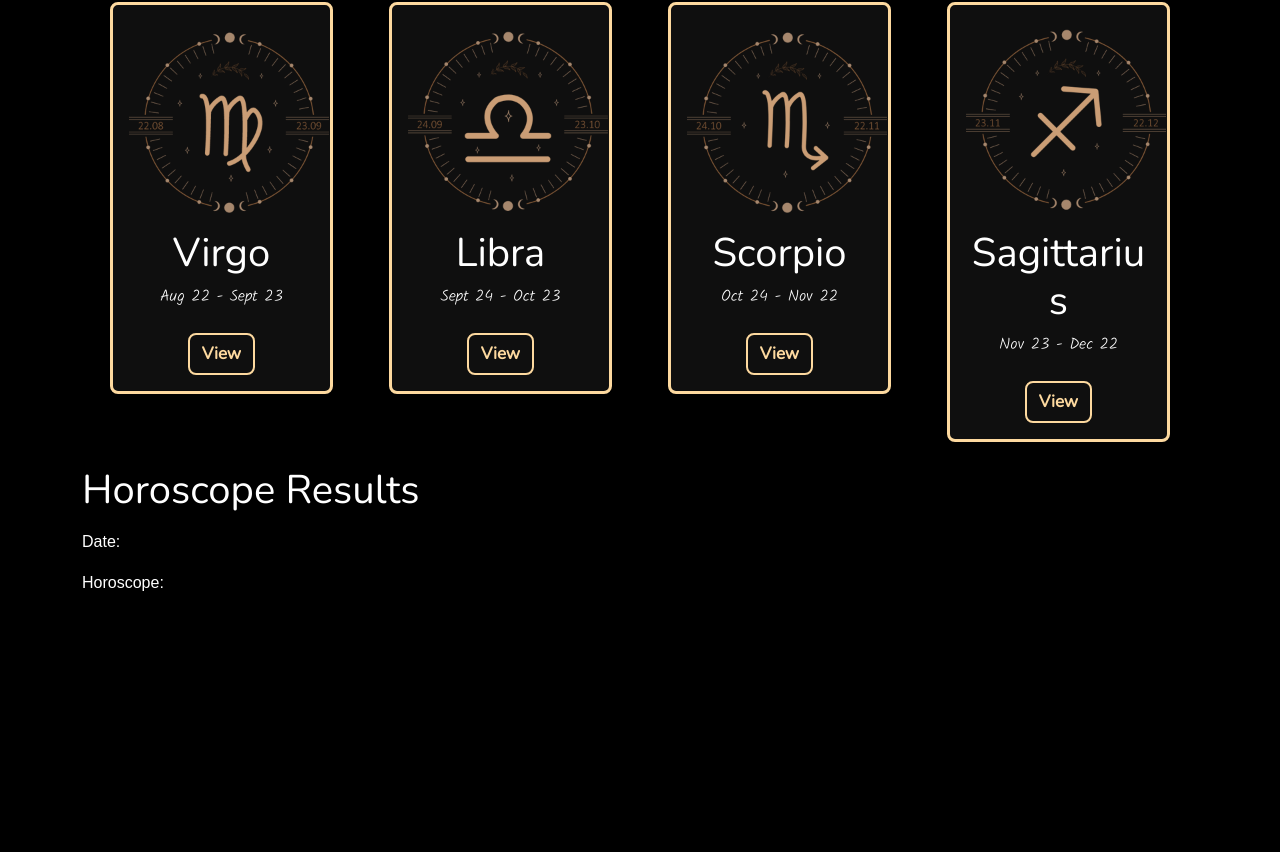
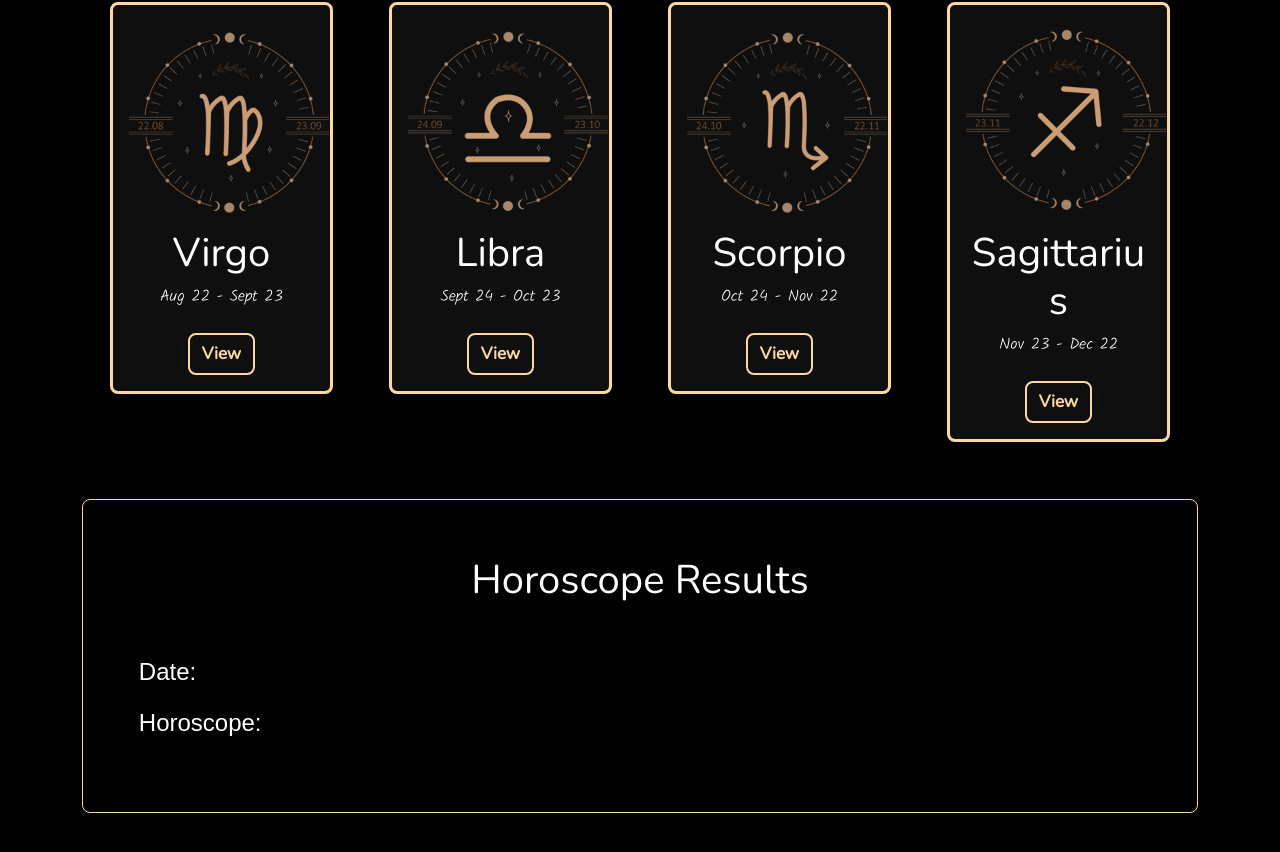
Before and after one commit to 14chenj92/Stargazers, a React (Create React App) app in the folder client/: page /horoscopes in a window 1280 px wide. Shown: the part 1080-1932 px from the top of the page. Before the commit the page ends 1723 px from the top, so only its background shows below. Built offline with nearby package versions, Linux system fonts and the light colour scheme; no server answers.

Commit message:
New Horoscope + StarsBackground update

```diff
--- a/client/src/components/StarsBackground.js
+++ b/client/src/components/StarsBackground.js
@@ -10,8 +10,8 @@ const StarsBackground = () => {
       const star = document.createElement('img');
       star.src = starIcon;
       star.className = 'star';
-      star.style.left = `${Math.random() * 65}vw`;
-      star.style.animationDuration = `${4}s`;
+      star.style.left = `${Math.random() * 80}vw`;
+      star.style.animationDuration = `${3}s`;
 
       starsContainer.appendChild(star);
 
--- a/client/src/pages/Homepage.js
+++ b/client/src/pages/Homepage.js
@@ -16,9 +16,10 @@ const Homepage = () => {
         <h3> Explore with Us! </h3>
         <div className="homebox">
         <div className="hometext">
-        <p>Discuss your favorite stars with us...</p>
-        <p>Try out our moonphases API...</p>
-        <p>Try out our starcharts API...</p>
+        <p> - Discuss your favorite stars with us - </p>
+        <p> - View your daily horoscope - </p>
+        <p> - View moonphases by location - </p>
+        <p> - View starcharts by constellation - </p>
         </div>
         </div>
         </div>
--- a/client/src/pages/Horoscopes.js
+++ b/client/src/pages/Horoscopes.js
@@ -29,22 +29,30 @@ const Horoscopes = () => {
   }, [zodiacSign]);
 
 const getHoroscope = async () => {
-  const url = `https://horoscope-astrology.p.rapidapi.com/horoscope?day=month&sunsign=${zodiacSign}`;
+  const url = `https://horoscope19.p.rapidapi.com/get-horoscope/weekly?sign=${zodiacSign}`;
   const options = {
-	method: 'GET',
-	headers: {
-		'X-RapidAPI-Key': '396d65978cmsh536e29951248595p199c25jsn69e49935a220',
-		'X-RapidAPI-Host': 'horoscope-astrology.p.rapidapi.com'
-	}
-}
+    method: 'GET',
+    headers: {
+      'X-RapidAPI-Key': '396d65978cmsh536e29951248595p199c25jsn69e49935a220',
+      'X-RapidAPI-Host': 'horoscope19.p.rapidapi.com'
+    }
+  };
+//   const url = `https://horoscope-astrology.p.rapidapi.com/horoscope?day=month&sunsign=${zodiacSign}`;
+//   const options = {
+// 	method: 'GET',
+// 	headers: {
+// 		'X-RapidAPI-Key': '396d65978cmsh536e29951248595p199c25jsn69e49935a220',
+// 		'X-RapidAPI-Host': 'horoscope-astrology.p.rapidapi.com'
+// 	}
+// }
 
 
   try {
 	  const response = await fetch(url, options);
 	  const result = await response.json();
-	  console.log(result.horoscope);
-    setDateHoroscope(today.toLocaleDateString());
-    setDailyHoroscope(result.horoscope);
+	  console.log(result.data.horoscope_data);
+    setDateHoroscope(result.data.week); // today.toLocaleDateString()
+    setDailyHoroscope(result.data.horoscope_data);
     if (zodiacSign !== "") {
     resultsRef.current.scrollIntoView({ behavior: "smooth" });
     }
--- a/client/src/styles/Background.css
+++ b/client/src/styles/Background.css
@@ -13,11 +13,12 @@
   width: 60px;
   height: 60px;
   animation: starAnimation linear infinite;
+  animation-iteration-count: 1;
 }
 
 @keyframes starAnimation {
   0% {
-    transform: translateY(0) scale(1);
+    top: -20px;
     opacity: 1;
   }
   100% {
--- a/client/src/styles/Horoscopes.css
+++ b/client/src/styles/Horoscopes.css
@@ -25,13 +25,35 @@
   margin-left: 2.5%;
 }
 
+.zodiac-card:hover {
+  border-color: var(--border-color);
+}
+
 .zodiac-icon {
   height: 200px;
   width: 200px;
+  transition: transform .7s ease-in-out;
+}
+
+.zodiac-icon:hover {
+  transform: rotate(20deg);
+}
+
+.horoscope-results {
+  border: 1px solid #FDD99F;
+  border-radius: 8px;
+  padding: 5%;
+  margin-top: 3%;
+}
+
+.horoscope-results h3 {
+  text-align: center;
+  margin-bottom: 5%;
 }
 
 .horoscope-results span {
   display: block;
   margin-top: 1.5%;
   margin-bottom: 1.5%;
+  font-size: 24px;
 }
```
